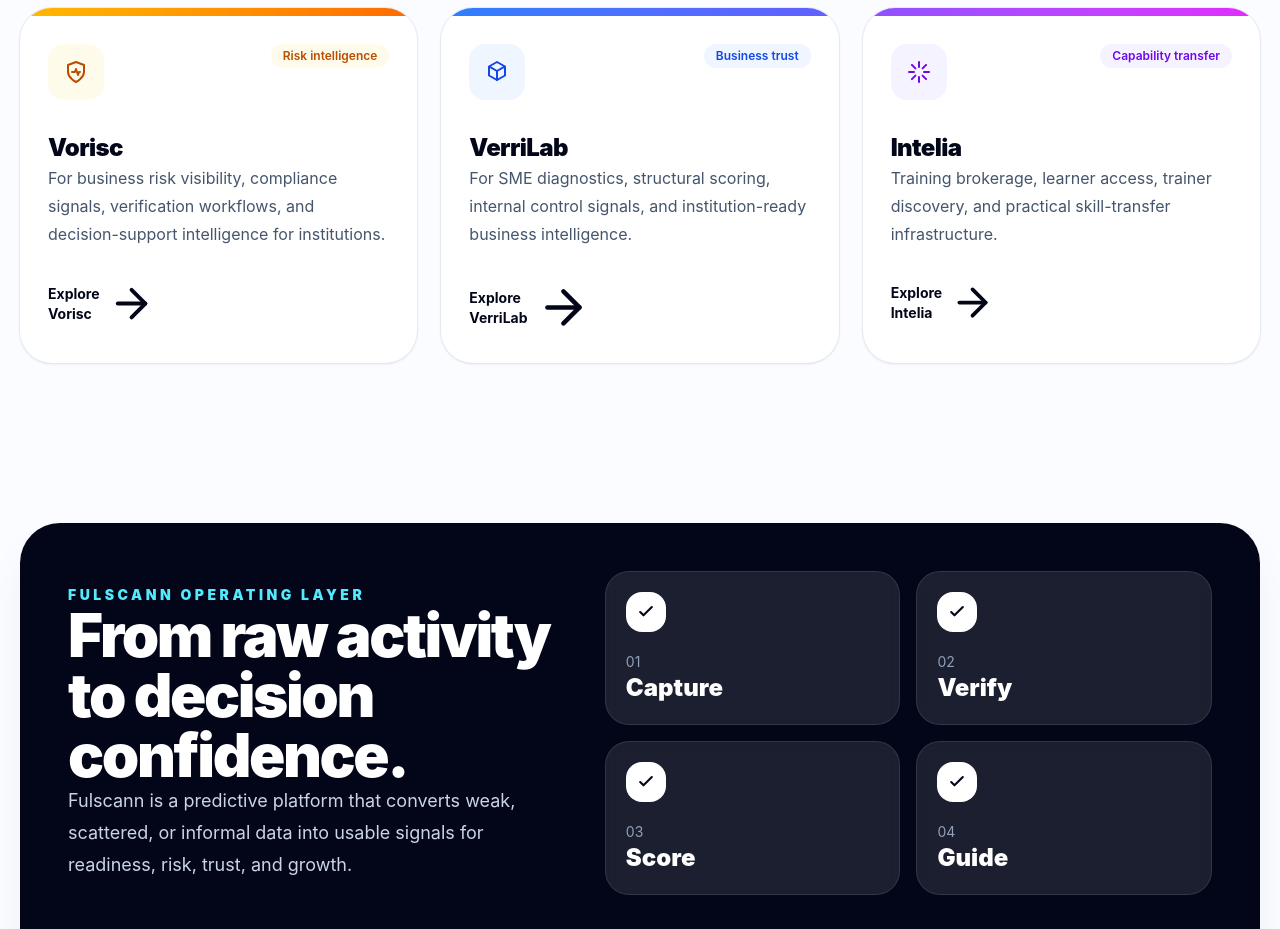
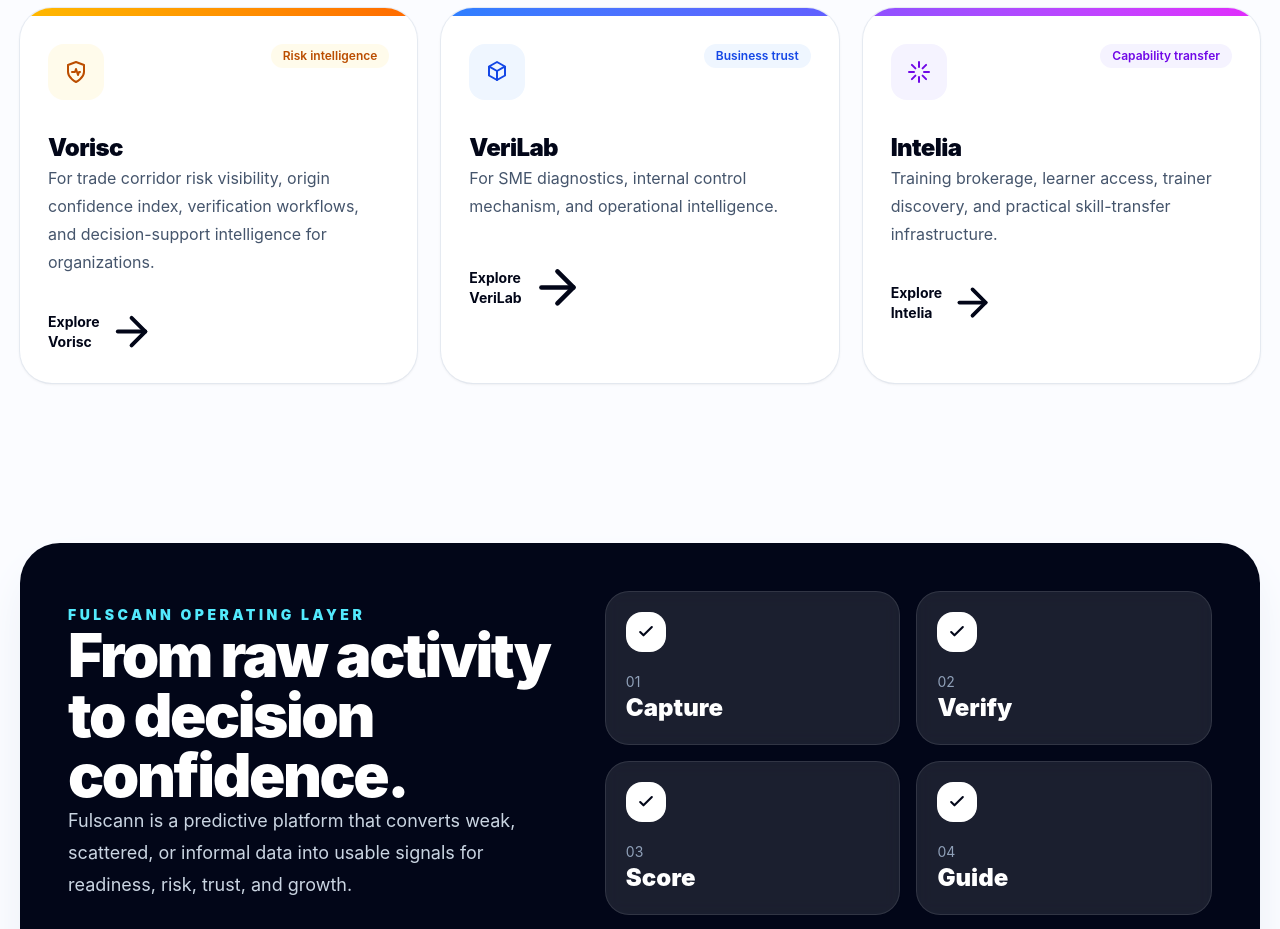
Before and after one commit to nexxintel-tech/fulscann-site, a React (Vite) app: page / in a window 1280 px wide. Shown: the part 1320-2249 px from the top of the page. Built offline with nearby package versions, Linux system fonts and the light colour scheme.

Commit message:
Home page refined

```diff
--- a/src/FulscannInterface.jsx
+++ b/src/FulscannInterface.jsx
@@ -57,7 +57,7 @@ const products = [
   {
     name: "Vorisc",
     label: "Risk intelligence",
-    description: "For business risk visibility, compliance signals, verification workflows, and decision-support intelligence for institutions.",
+    description: "For trade corridor risk visibility, origin confidence index, verification workflows, and decision-support intelligence for organizations.",
     Icon: RiskSignalIcon,
     href: "https://vorisc.fulscann.com",
     accent: "from-amber-400 to-orange-500",
@@ -65,9 +65,9 @@ const products = [
     text: "text-amber-700",
   },
   {
-    name: "VerriLab",
+    name: "VeriLab",
     label: "Business trust",
-    description: "For SME diagnostics, structural scoring, internal control signals, and institution-ready business intelligence.",
+    description: "For SME diagnostics, internal control mechanism, and operational intelligence.",
     Icon: CubeIcon,
     href: "https://verilab.fulscann.com",
     accent: "from-blue-500 to-indigo-500",
```
